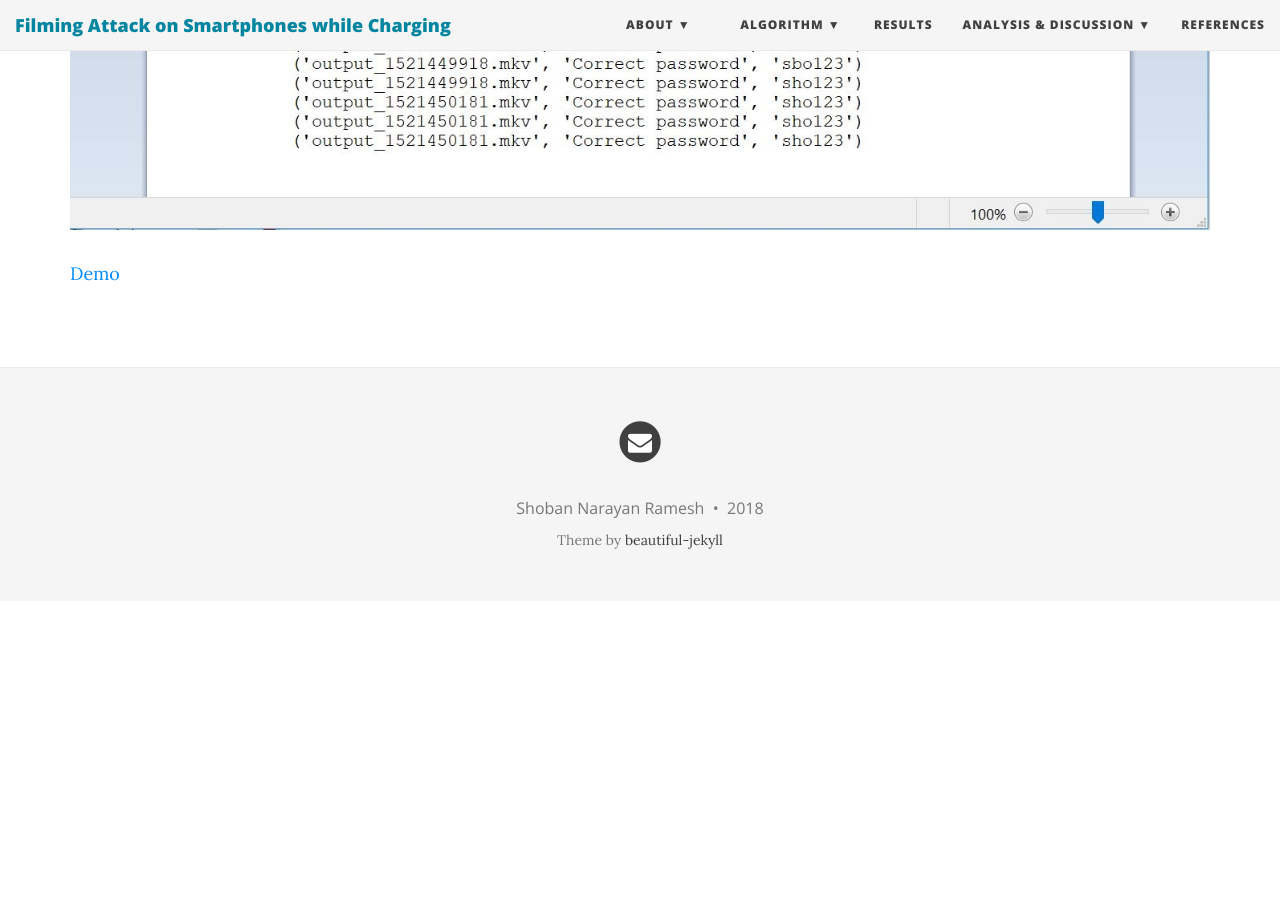
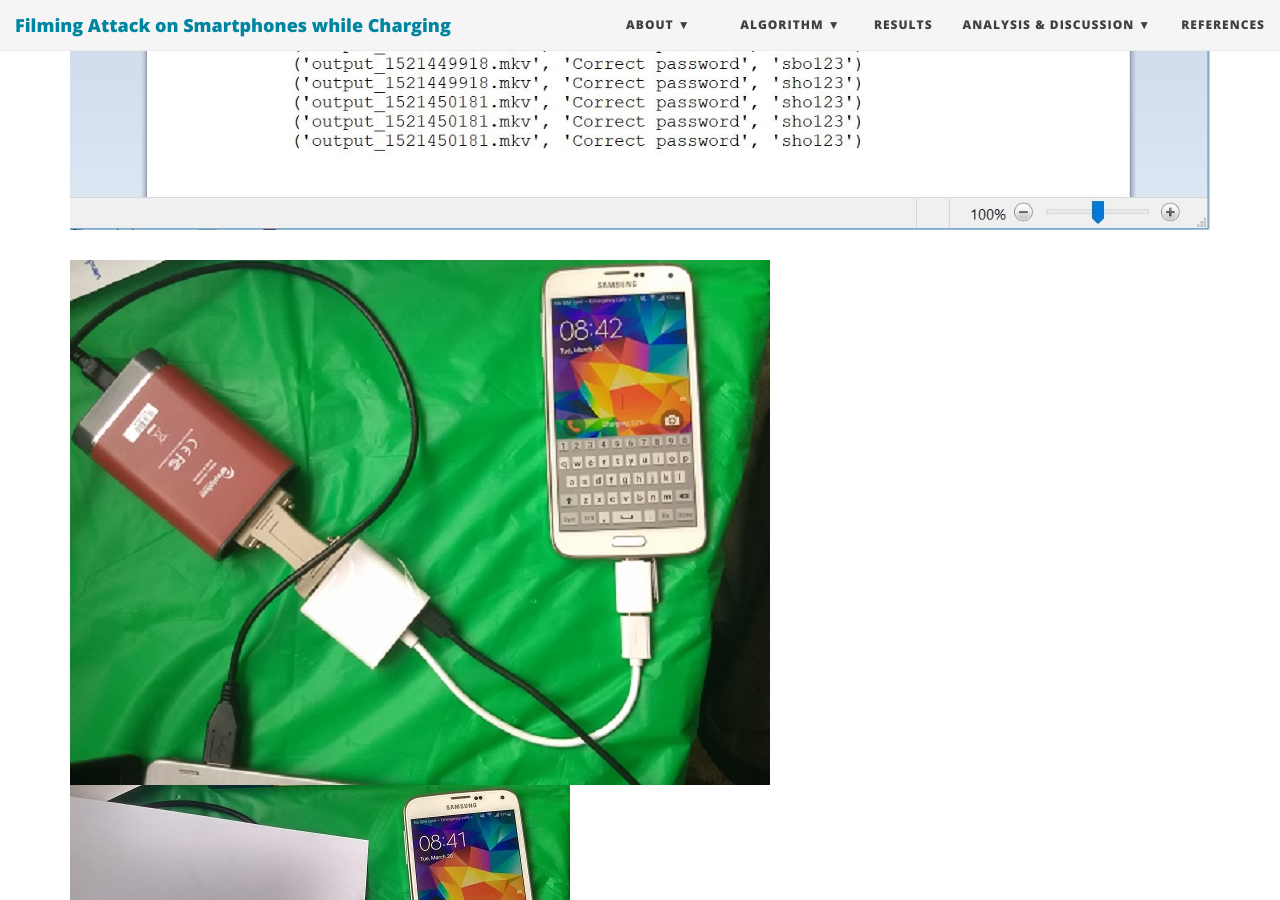
Before and after one commit to UCLA-ECE209AS-2018W/Shoban, a Jekyll site: the page built from results.md, in a window 1280 px wide and 900 px high, scrolled down 599 px. Built offline with Jekyll 4.4.1, drawn with Linux system fonts in a browser that asks for light colours; nearby versions of some CDN libraries; before the commit the page ends 1200 px from its top, so only the background shows below that.

Commit message:
Results page updated

```diff
--- a/results.md
+++ b/results.md
@@ -10,4 +10,8 @@
 The password used in this example is **sho123**.
 ![password.txt](/img/password.JPG)
 
+![Charging attack](/img/charging1.jpg)
+![Charging attack](/img/charging2.jpg)
+
+
 [Demo](https://github.com/UCLA-ECE209AS-2018W/Shoban/tree/master/Results)
```
Also changed, not shown: img/charging1.jpg (added), img/charging2.jpg (added).
